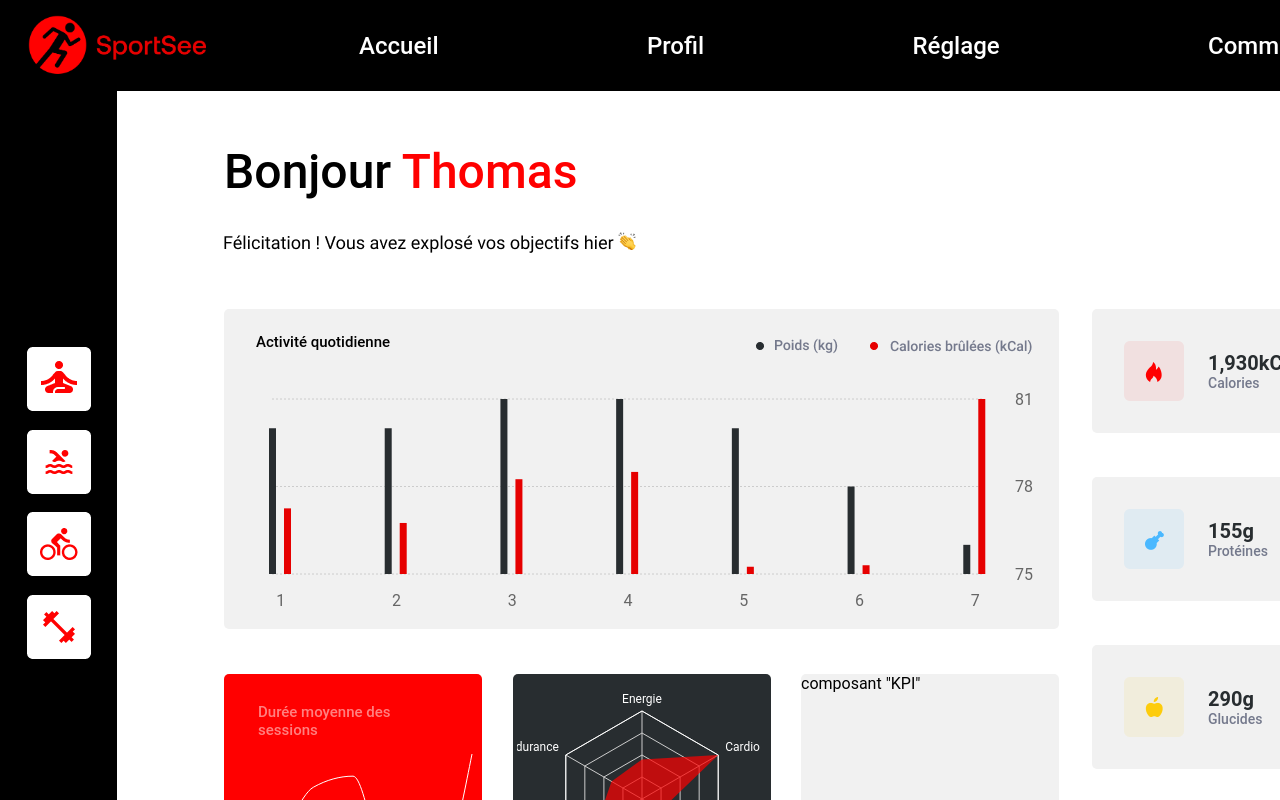
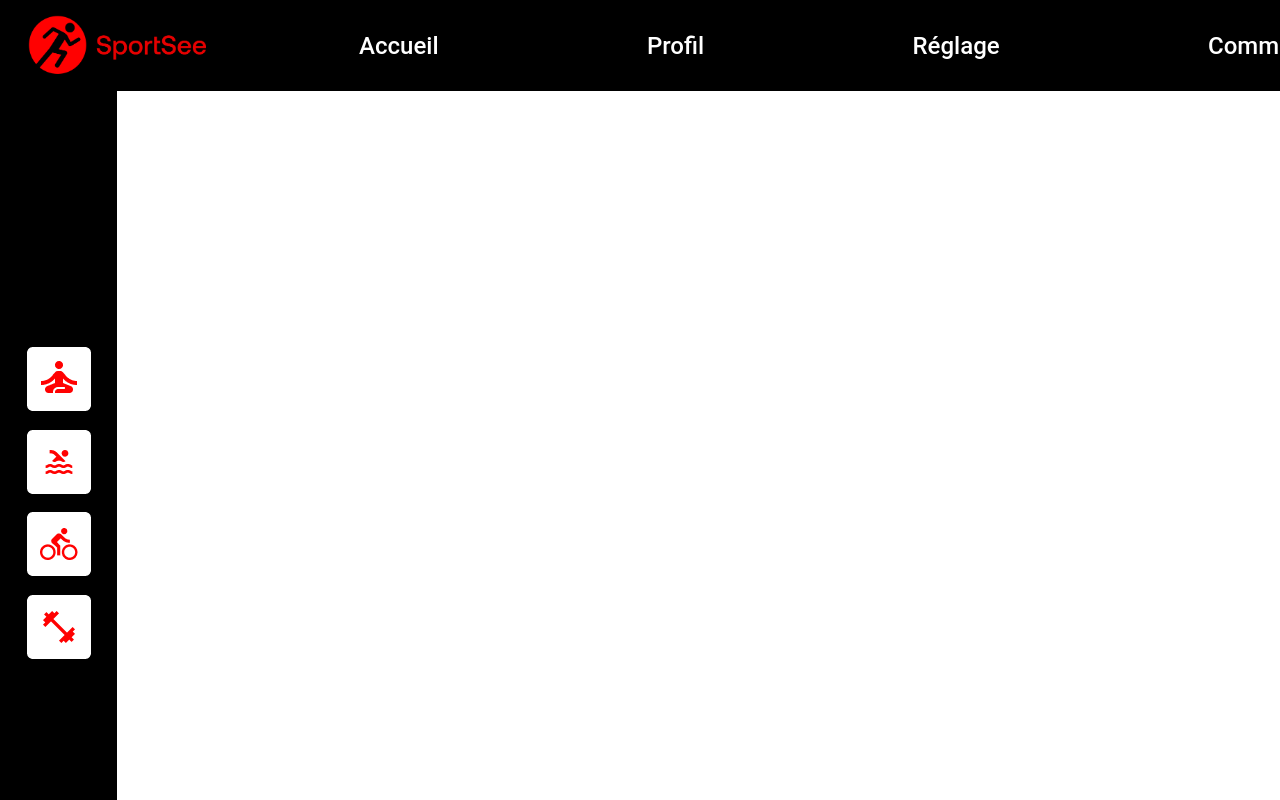
Before and after one commit to Jerome-Fromantin/JeromeFromantin_12_01022022, a React (Create React App) app: page / in a window 1280 px wide. Shown: the top 800 px of the page. Built offline with nearby package versions, Linux system fonts and the light colour scheme.

Commit message:
Mise en place du routeur et de ses routes

```diff
--- a/package.json
+++ b/package.json
@@ -8,6 +8,7 @@
     "@testing-library/user-event": "^13.5.0",
     "react": "^17.0.2",
     "react-dom": "^17.0.2",
+    "react-router-dom": "^6.2.1",
     "react-scripts": "5.0.0",
     "recharts": "^2.1.8",
     "web-vitals": "^2.1.4"
--- a/src/App.js
+++ b/src/App.js
@@ -1,31 +1,23 @@
-//import logo from './logo.svg'
-import './App.css'
-import Profile from './pages/profile'
-import GraphTest from './components/GraphTest'
+import "./App.css"
+import {BrowserRouter, Routes, Route} from "react-router-dom"
+import Layout from "./components/Layout"
+import Profile from "./pages/profile"
+//import GraphTest from "./components/GraphTest"
 
 function App() {
   return (
     <div>
-      <Profile/>
-      <GraphTest/>
-      {/*<div className="App">
-        <header className="App-header">
-          <img src={logo} className="App-logo" alt="logo" />
-          <p>
-            Edit <code>src/App.js</code> and save to reload.
-          </p>
-          <a
-            className="App-link"
-            href="https://reactjs.org"
-            target="_blank"
-            rel="noopener noreferrer"
-          >
-            Learn React
-          </a>
-        </header>
-      </div>*/}
+      <BrowserRouter>
+        <Routes>
+          <Route path="/" element={<Layout/>}>
+            <Route path=":id" element={<Profile/>}/>
+            {/*<Route path="*" element={<Page404/>}/>*/}
+          </Route>
+        </Routes>
+      </BrowserRouter>
+      {/*<GraphTest/>*/}
     </div>
   );
 }
 
-export default App;
+export default App
--- /dev/null
+++ b/src/components/Layout.js
@@ -0,0 +1,17 @@
+import HorizBar from "./HorizBar"
+import VerticBar from "./VerticBar"
+import { Outlet } from "react-router-dom"
+
+function Layout() {
+    return (
+        <div className="whole">
+            <HorizBar/>
+            <div className="underHorizBar">
+                <VerticBar/>
+                <div className="dashboard"><Outlet/></div>
+            </div>
+        </div>
+    )
+}
+
+export default Layout
--- a/src/pages/profile.js
+++ b/src/pages/profile.js
@@ -1,36 +1,25 @@
-import '../styles.css'
-import HorizBar from "../components/HorizBar"
-import VerticBar from "../components/VerticBar"
+import "../styles.css"
+import {useParams} from "react-router-dom"
 import Header from "../components/Header"
 import Poids from "../components/Poids"
 import Objectifs from "../components/Objectifs"
 import RadarData from "../components/Radar"
 import KPI from "../components/KPI"
-import RightComponent from '../components/RightComponent'
-import caloIcon from '../images/calo-icon.png'
-import protIcon from '../images/prot-icon.png'
-import glucIcon from '../images/gluc-icon.png'
-import lipiIcon from '../images/lipi-icon.png'
-
-// Données pour les composants à droite.
-/*const keyData1 = [
-    {"calorieCount": 1930},
-    {"proteinCount": 155},
-    {"carbohydrateCount": 290},
-    {"lipidCount": 50}
-]*/
+import RightComponent from "../components/RightComponent"
+import caloIcon from "../images/calo-icon.png"
+import protIcon from "../images/prot-icon.png"
+import glucIcon from "../images/gluc-icon.png"
+import lipiIcon from "../images/lipi-icon.png"
 
 function Profile(props) {
+    const param = useParams()
+
     return (
-        <div className="whole">
-            <HorizBar/>
-            <div className="underHorizBar">
-                <VerticBar/>
-                <div className="dashboard">
+        <div>
             <Header/>
             <div className="analytics">
                 <div className="analyticsLeft">
-                            <Poids/>
+                    <Poids id={param.id}/>
                     <div className="leftDown">
                         <Objectifs/>
                         <RadarData/>
@@ -49,8 +38,6 @@ function Profile(props) {
                 </div>
             </div>
         </div>
-            </div>
-        </div>
     )
 }
 
```
Also changed, not shown: 1 other file (tests, documents, lock files or other folders). Lines whose indentation alone changed are shown as unchanged.
